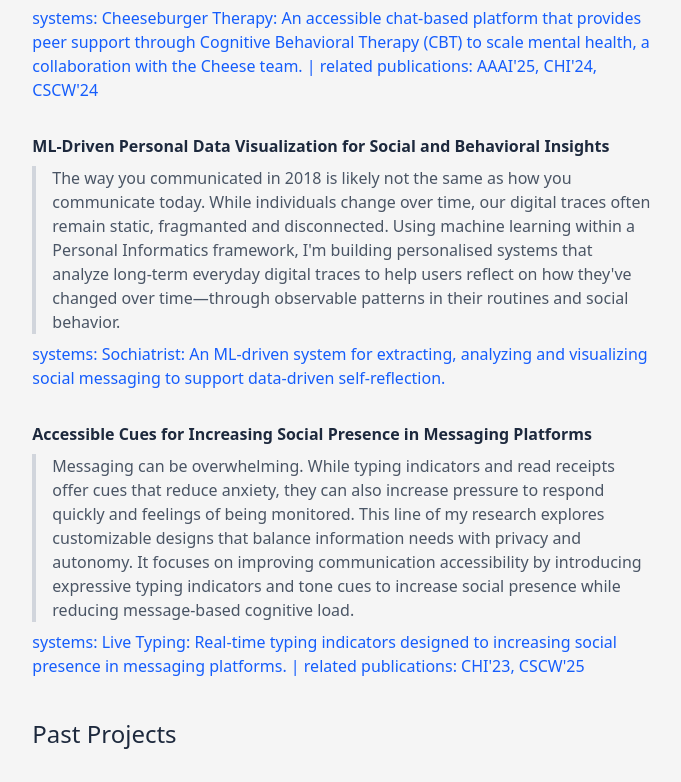
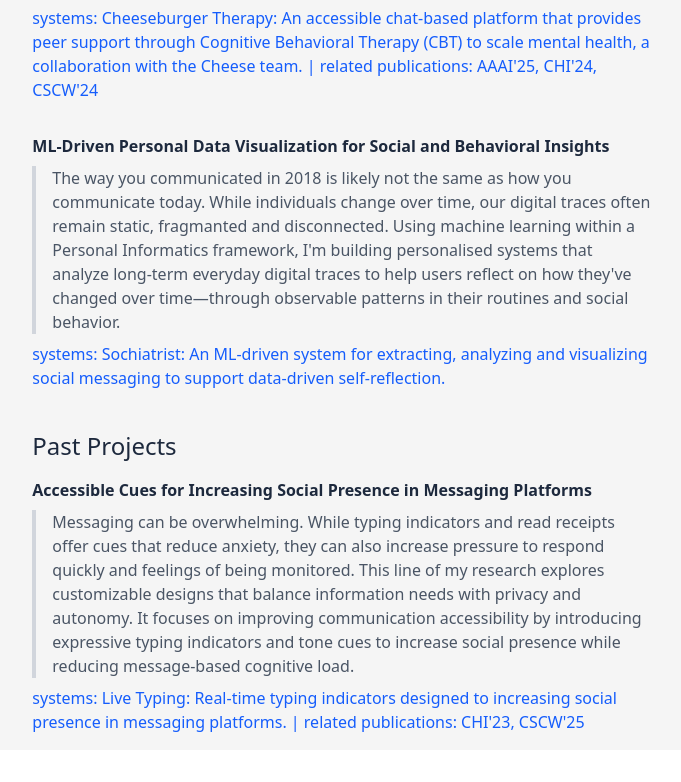
Before and after one commit to prettybuffy/web-vite-app, a React (Vite) app: page /projects in a window 1280 px wide. Shown: the part 727-1509 px from the top of the page, without its empty margins (469-1150 px from the left). After the commit the page ends 1477 px from the top, so only its background shows below. Built offline with nearby package versions, Linux system fonts and the light colour scheme.

Commit message:
ongoing vs past projects

```diff
--- a/src/pages/Projects.jsx
+++ b/src/pages/Projects.jsx
@@ -46,16 +46,15 @@ const projects = [
   }
 ];
 
-const pastProjects = [
-  // Past projects will be added here
-];
+const ongoingProjects = projects.filter(p => p.type === 'ongoing');
+const pastProjects = projects.filter(p => p.type === 'past');
 
 export default function Projects() {
   return (
     <section>
-      <h2 className="text-2xl font-normal">Projects</h2>
+      <h2 className="text-2xl font-normal">Ongoing Projects</h2>
       <div className="space-y-8 mt-4">
-        {projects.map((project, index) => (
+        {ongoingProjects.map((project, index) => (
           <div key={index}>
             <h3 className="font-semibold">{project.title}</h3>
             <blockquote className="border-l-4 border-gray-300 pl-4 mt-2 text-gray-600">
@@ -69,8 +68,18 @@ export default function Projects() {
       </div>
 
       <h2 className="text-2xl font-normal mt-10">Past Projects</h2>
-      <div className="space-y-4 mt-4">
-        {/* Past projects content goes here */}
+      <div className="space-y-8 mt-4">
+        {pastProjects.map((project, index) => (
+            <div key={index}>
+                <h3 className="font-semibold">{project.title}</h3>
+                <blockquote className="border-l-4 border-gray-300 pl-4 mt-2 text-gray-600">
+                {project.description}
+                </blockquote>
+                <a href={project.link} className="text-blue-600 hover:underline mt-2 inline-block">
+                systems: {project.system || project.systems} {project.publications && `| ${project.publications}`}
+                </a>
+            </div>
+        ))}
       </div>
     </section>
   );
```
